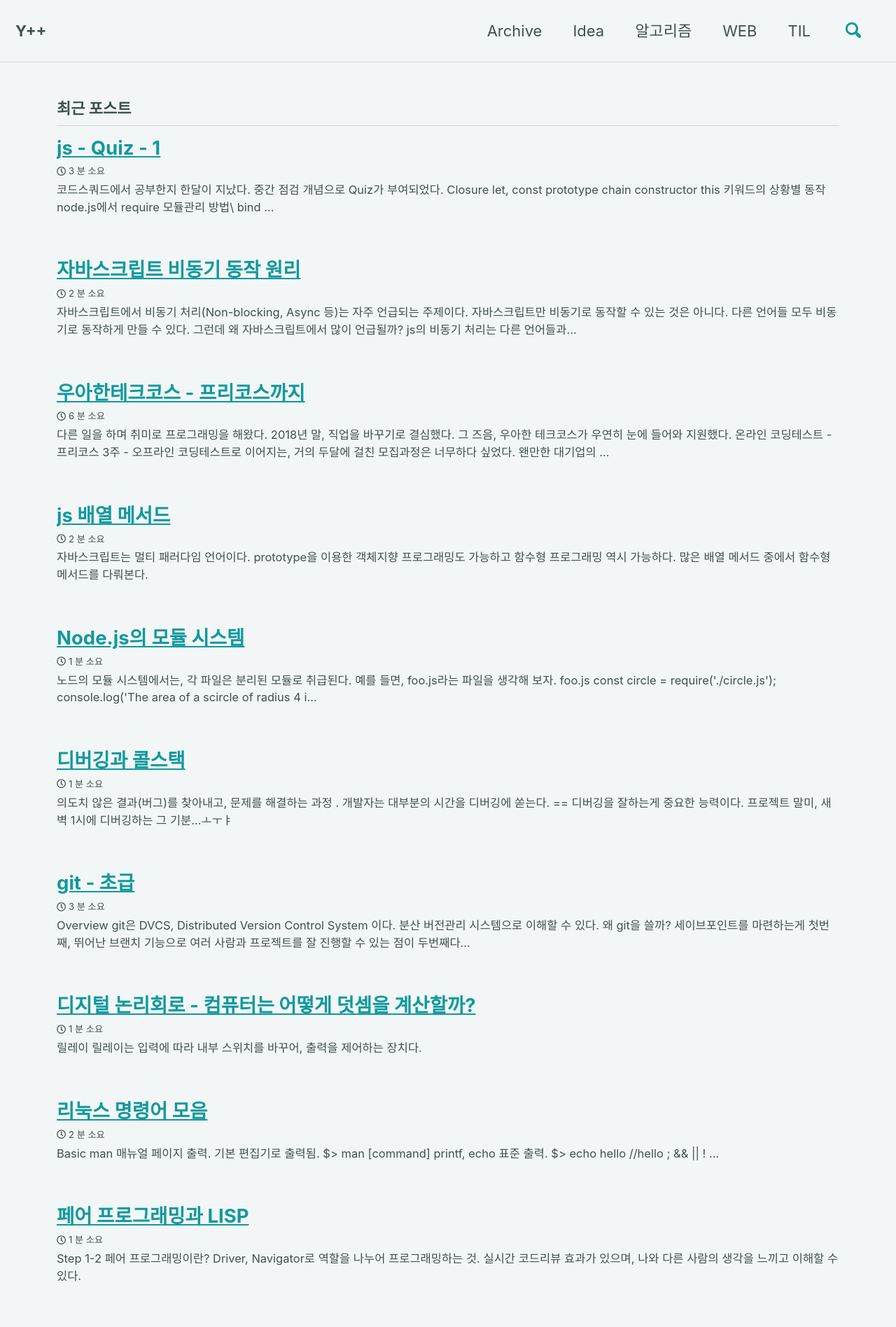
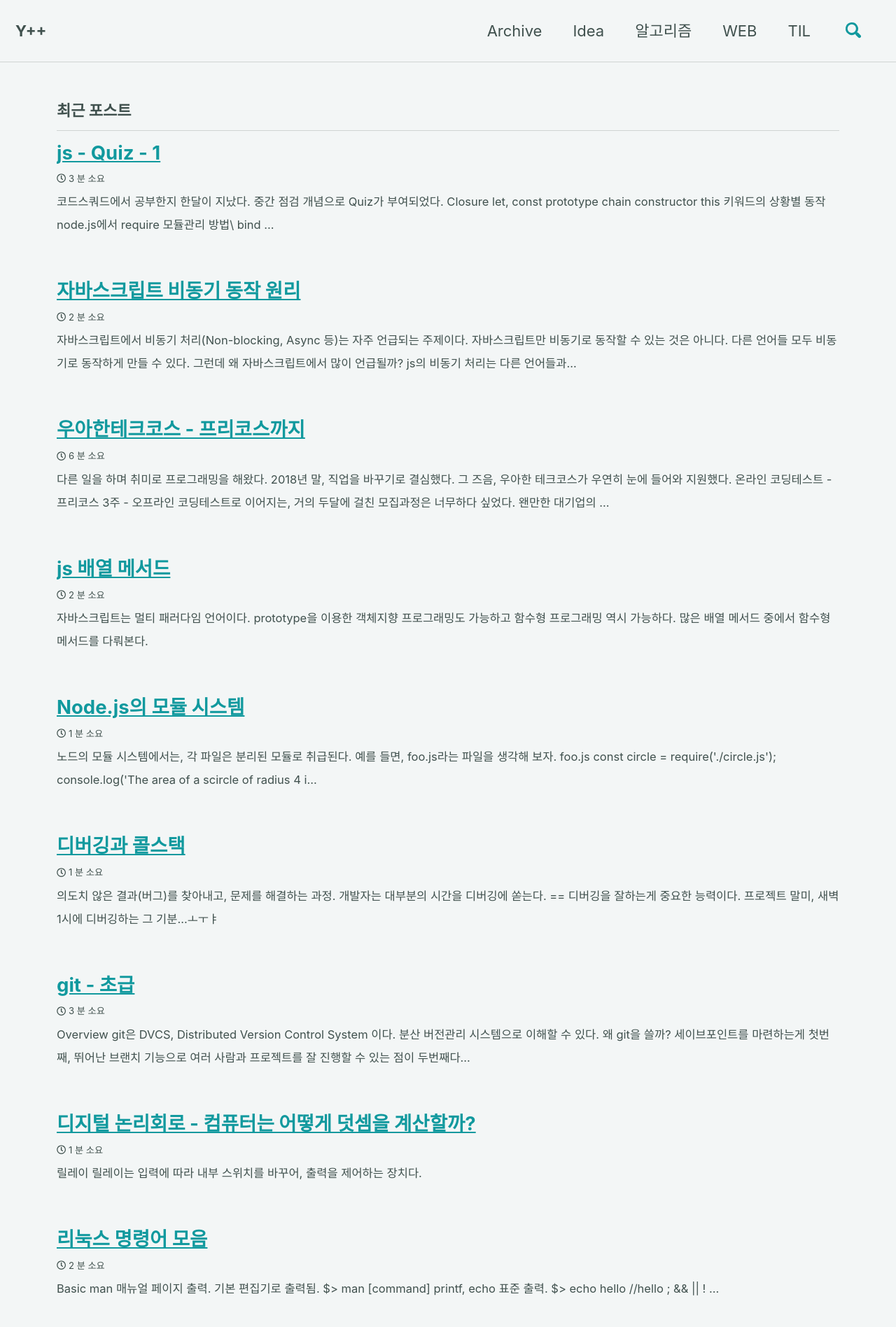
Before and after one commit to andole87/andole87.github.io, a Jekyll site: the page built from index.html, in a window 1280 px wide. Shown: the top 1896 px of the page at 70% size. Built offline with Jekyll 4.4.1, drawn with Linux system fonts in a browser that asks for light colours; cached includes are drawn as plain includes; the list of posts is cut into pages by our own code.

Commit message:
edit line-height

```diff
--- a/_sass/minimal-mistakes/_base.scss
+++ b/_sass/minimal-mistakes/_base.scss
@@ -13,7 +13,7 @@
     padding: 0;
     color: $text-color;
     font-family: $global-font-family;
-    line-height: 1.5;
+    line-height: 2.0;
 
     &.overflow--hidden {
       /* when primary navigation is visible, the content in the background won't scroll */
@@ -28,7 +28,7 @@
   h5,
   h6 {
     margin: 2em 0 0.5em;
-    line-height: 1.2;
+    line-height: 1.5;
     font-family: $header-font-family;
     font-weight: bold;
   }
```
Also changed, not shown: _posts/2019-04-05-debugging.md (+1 -1 lines).
